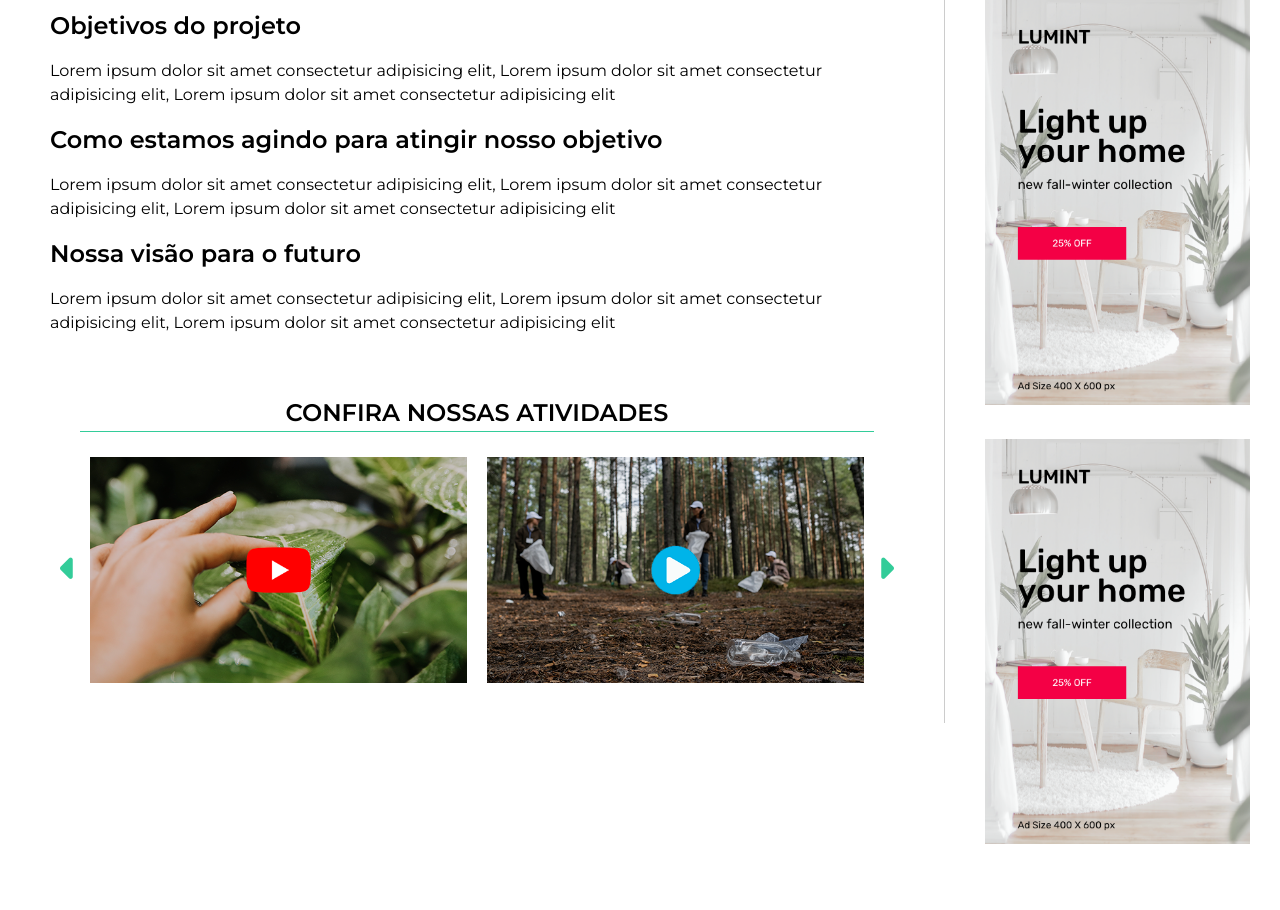
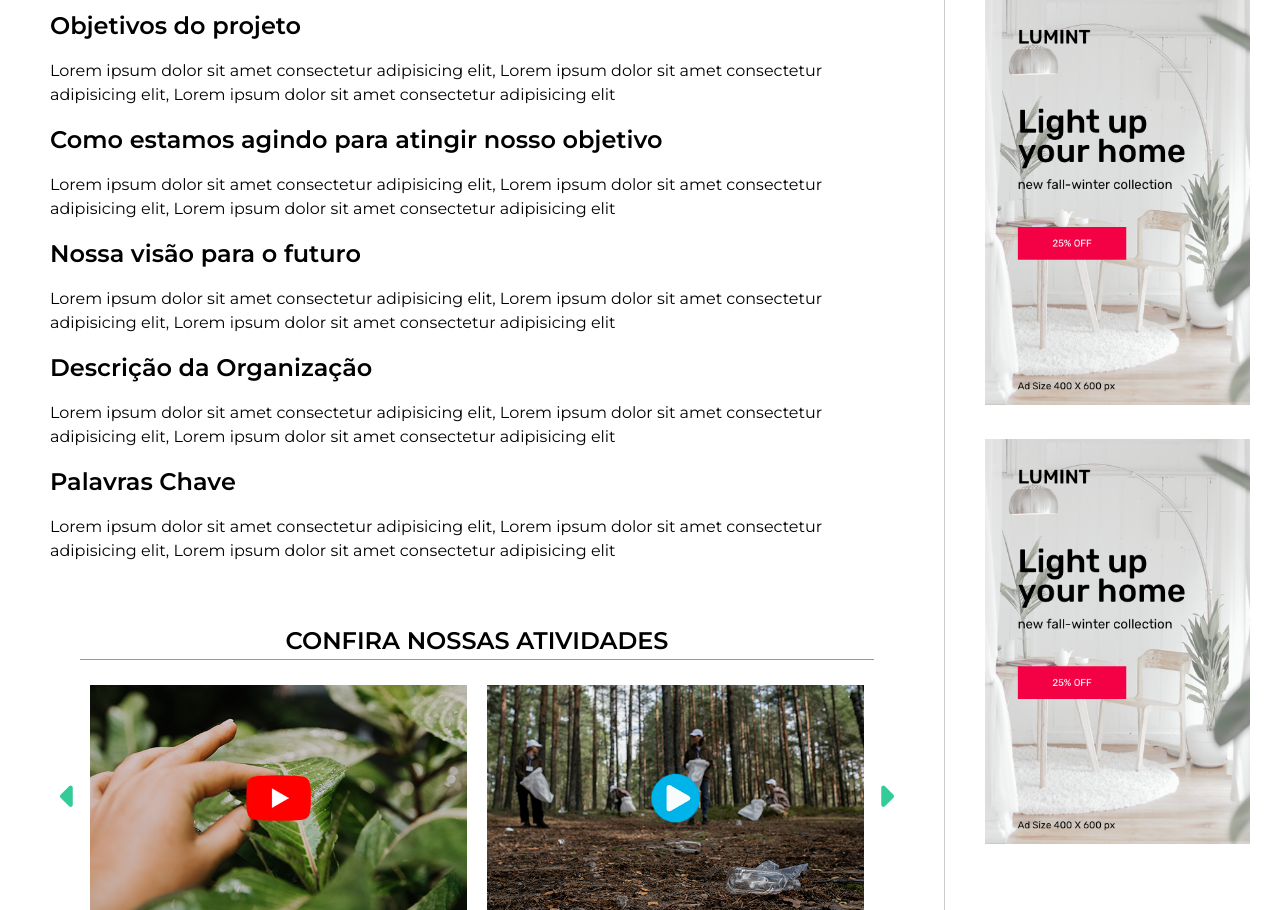
Before and after one commit to dannyela991/PIPDevs, a PHP site: page /project-single.php in a window 1280 px wide. Shown: the part 576-1486 px from the top of the page. Run offline with PHP 8.4, Linux system fonts and the light colour scheme; some libraries are stand-ins or nearby versions.

Commit message:
Alteração project-single, index e css

```diff
--- a/project-single.php
+++ b/project-single.php
@@ -46,17 +46,25 @@ include 'app/views/header.php';
                     </div>
                 </div>
                 <div class="content-project">
-                    <div class="content-txt">
+                    <div class="content-txt buss">
                         <h2>Objetivos do projeto</h2>
                         <p class="descricao-projeto">Lorem ipsum dolor sit amet consectetur adipisicing elit, Lorem ipsum dolor sit amet consectetur adipisicing elit, Lorem ipsum dolor sit amet consectetur adipisicing elit</p>
                     </div>
-                    <div class="content-txt">
+                    <div class="content-txt buss">
                         <h2>Como estamos agindo para atingir nosso objetivo</h2>
                         <p class="pitch-projeto">Lorem ipsum dolor sit amet consectetur adipisicing elit, Lorem ipsum dolor sit amet consectetur adipisicing elit, Lorem ipsum dolor sit amet consectetur adipisicing elit</p>
                     </div>
-                    <div class="content-txt">
+                    <div class="content-txt buss">
                         <h2>Nossa visão para o futuro</h2>
-                        <p class="inivacao-projeto">Lorem ipsum dolor sit amet consectetur adipisicing elit, Lorem ipsum dolor sit amet consectetur adipisicing elit, Lorem ipsum dolor sit amet consectetur adipisicing elit</p>
+                        <p class="inovacao-projeto">Lorem ipsum dolor sit amet consectetur adipisicing elit, Lorem ipsum dolor sit amet consectetur adipisicing elit, Lorem ipsum dolor sit amet consectetur adipisicing elit</p>
+                    </div>
+                    <div class="content-txt eco">
+                        <h2>Descrição da Organização</h2>
+                        <p class="descricao-eco-projeto">Lorem ipsum dolor sit amet consectetur adipisicing elit, Lorem ipsum dolor sit amet consectetur adipisicing elit, Lorem ipsum dolor sit amet consectetur adipisicing elit</p>
+                    </div>
+                    <div class="content-txt eco">
+                        <h2>Palavras Chave</h2>
+                        <p class="key-projeto">Lorem ipsum dolor sit amet consectetur adipisicing elit, Lorem ipsum dolor sit amet consectetur adipisicing elit, Lorem ipsum dolor sit amet consectetur adipisicing elit</p>
                     </div>
 
                     <div class="content-carrossel-project">
```
Also changed, not shown: app/assets/style.css (+25 -9 lines), index.php (+27 -3 lines), app/assets/images/materia-esg.png (added), app/assets/images/materia-negocio-impacto.png (added).
